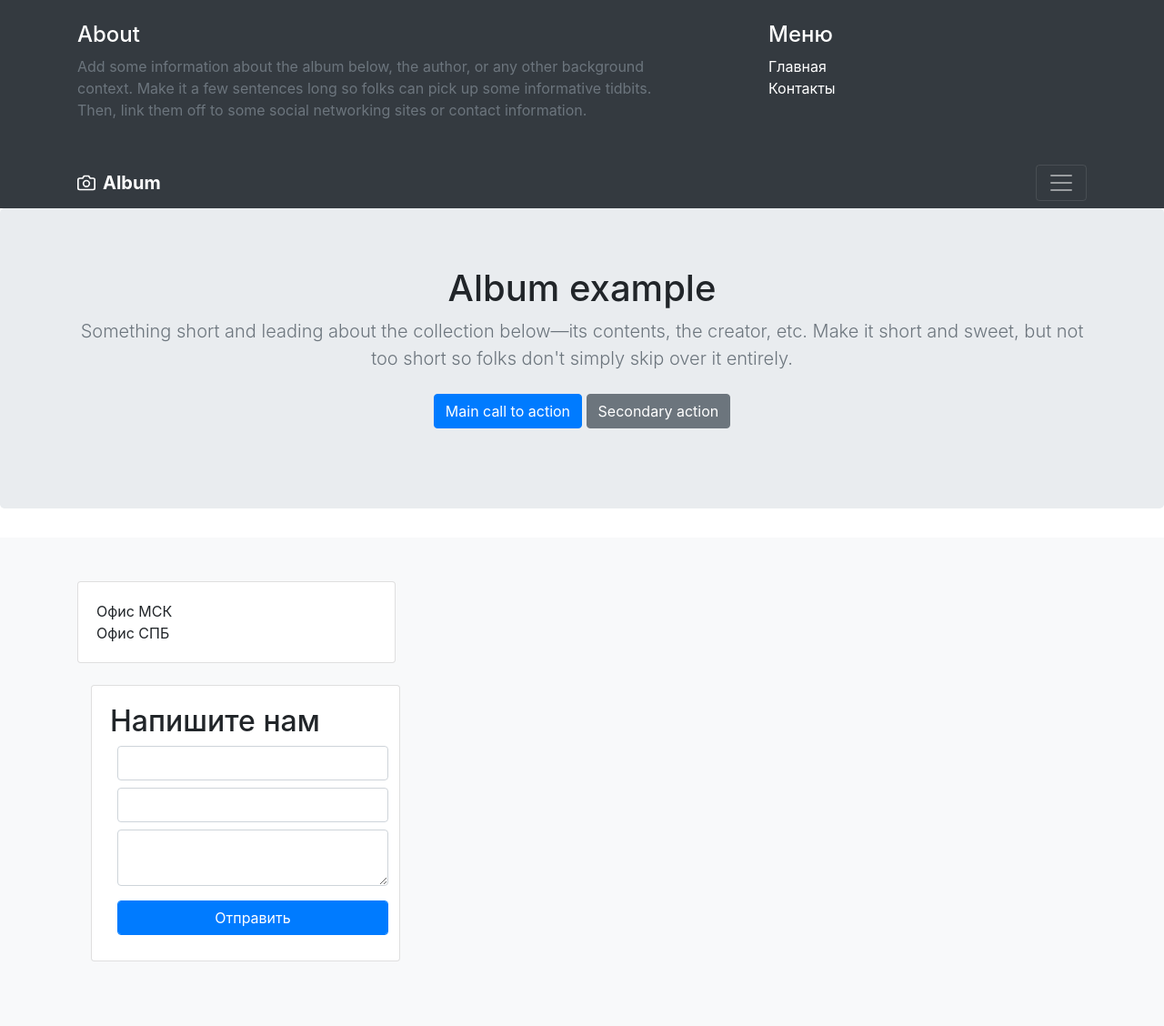
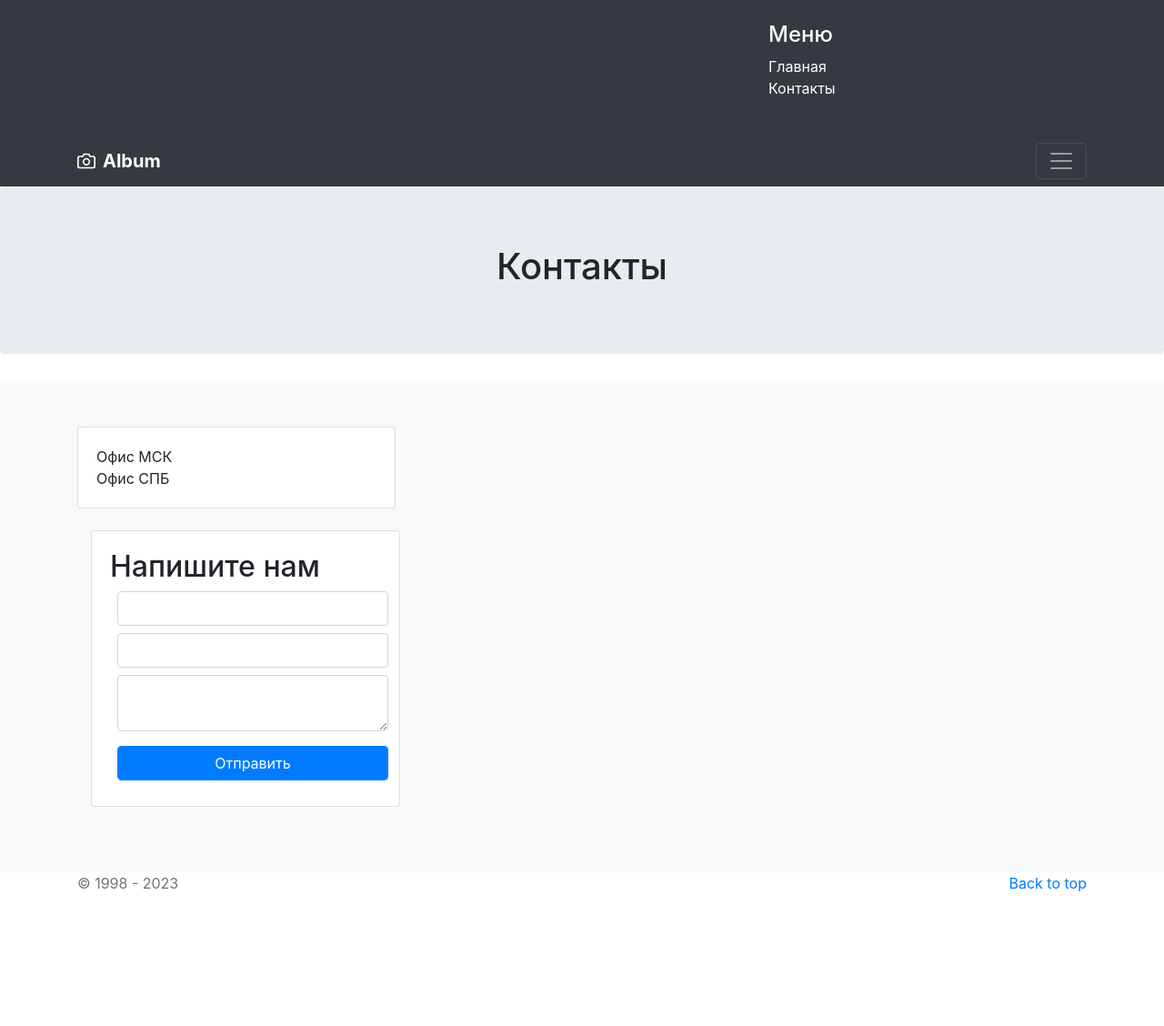
Before and after one commit to SelimMansory/online-store, a Django app: page /contact/ in a window 1280 px wide, after a click that opens the changed part. Shown: the top 1128 px of the page at 91% size. After the commit the page ends 981 px from the top, so only its background shows below. Run offline with Django 4.2, Linux system fonts and the light colour scheme; some libraries are stand-ins or nearby versions.

Commit message:
Work with menu and contacts!

```diff
--- a/catalog/templates/catalog/base.html
+++ b/catalog/templates/catalog/base.html
@@ -1,13 +1,14 @@
 {% load static %}
+{% load my_tags %}
 <!doctype html>
-<html lang="en">
+<html lang="ru">
 <head>
     <meta charset="utf-8">
     <meta name="viewport" content="width=device-width, initial-scale=1, shrink-to-fit=no">
     <meta name="description" content="">
     <meta name="author" content="">
 
-    <title>Album example for Bootstrap</title>
+    <title>{{ title }}</title>
 
     <!-- Bootstrap core CSS -->
     <link href="{% static 'css/bootstrap.min.css' %}" rel="stylesheet">
@@ -23,18 +24,8 @@
         <div class="container">
             <div class="row">
                 <div class="col-sm-8 col-md-7 py-4">
-                    <h4 class="text-white">About</h4>
-                    <p class="text-muted">Add some information about the album below, the author, or any other
-                        background context. Make it a few sentences long so folks can pick up some informative tidbits.
-                        Then, link them off to some social networking sites or contact information.</p>
                 </div>
-                <div class="col-sm-4 offset-md-1 py-4">
-                    <h4 class="text-white">Меню</h4>
-                    <ul class="list-unstyled">
-                        <li><a href="{% url 'catalog:index' %}" class="text-white">Главная</a></li>
-                        <li><a href="{% url 'catalog:contact' %}" class="text-white">Контакты</a></li>
-                    </ul>
-                </div>
+                {% include 'catalog/includes/inc_main_menu.html' %}
             </div>
         </div>
     </div>
@@ -60,13 +51,7 @@
 
     <section class="jumbotron text-center">
         <div class="container">
-            <h1 class="jumbotron-heading">Album example</h1>
-            <p class="lead text-muted">Something short and leading about the collection below—its contents, the creator,
-                etc. Make it short and sweet, but not too short so folks don't simply skip over it entirely.</p>
-            <p>
-                <a href="#" class="btn btn-primary my-2">Main call to action</a>
-                <a href="#" class="btn btn-secondary my-2">Secondary action</a>
-            </p>
+            <h1 class="jumbotron-heading">{{ title }}</h1>
         </div>
     </section>
 
@@ -76,7 +61,7 @@
             <div class="row">
                 {% block content %}
                 {% endblock %}
-               </div>
+            </div>
         </div>
     </div>
     </div>
--- /dev/null
+++ b/catalog/templates/catalog/includes/inc_main_menu.html
@@ -0,0 +1,7 @@
+<div class="col-sm-4 offset-md-1 py-4">
+    <h4 class="text-white">Меню</h4>
+    <ul class="list-unstyled">
+        <li><a href="{% url 'catalog:index' %}" class="text-white">Главная</a></li>
+        <li><a href="{% url 'catalog:contact' %}" class="text-white">Контакты</a></li>
+    </ul>
+</div>
--- a/catalog/views.py
+++ b/catalog/views.py
@@ -6,7 +6,8 @@ from catalog.models import Student
 def index(request):
     students_list = Student.objects.all()
     context = {
-        'object_list': students_list
+        'object_list': students_list,
+        'title': 'Главная'
     }
     return render(request, 'catalog/index.html', context)
 
@@ -17,4 +18,8 @@ def contact(request):
         email = request.POST.get('email')
         message = request.POST.get('message')
         print(f'{name} ({email}): {message}')
-    return render(request, 'catalog/contact.html')
+
+    context = {
+        'title': 'Контакты'
+    }
+    return render(request, 'catalog/contact.html', context)
```
Also changed, not shown: catalog/templatetags/my_tags.py (added, +22 -0 lines), catalog/templatetags/__init__.py (added).
